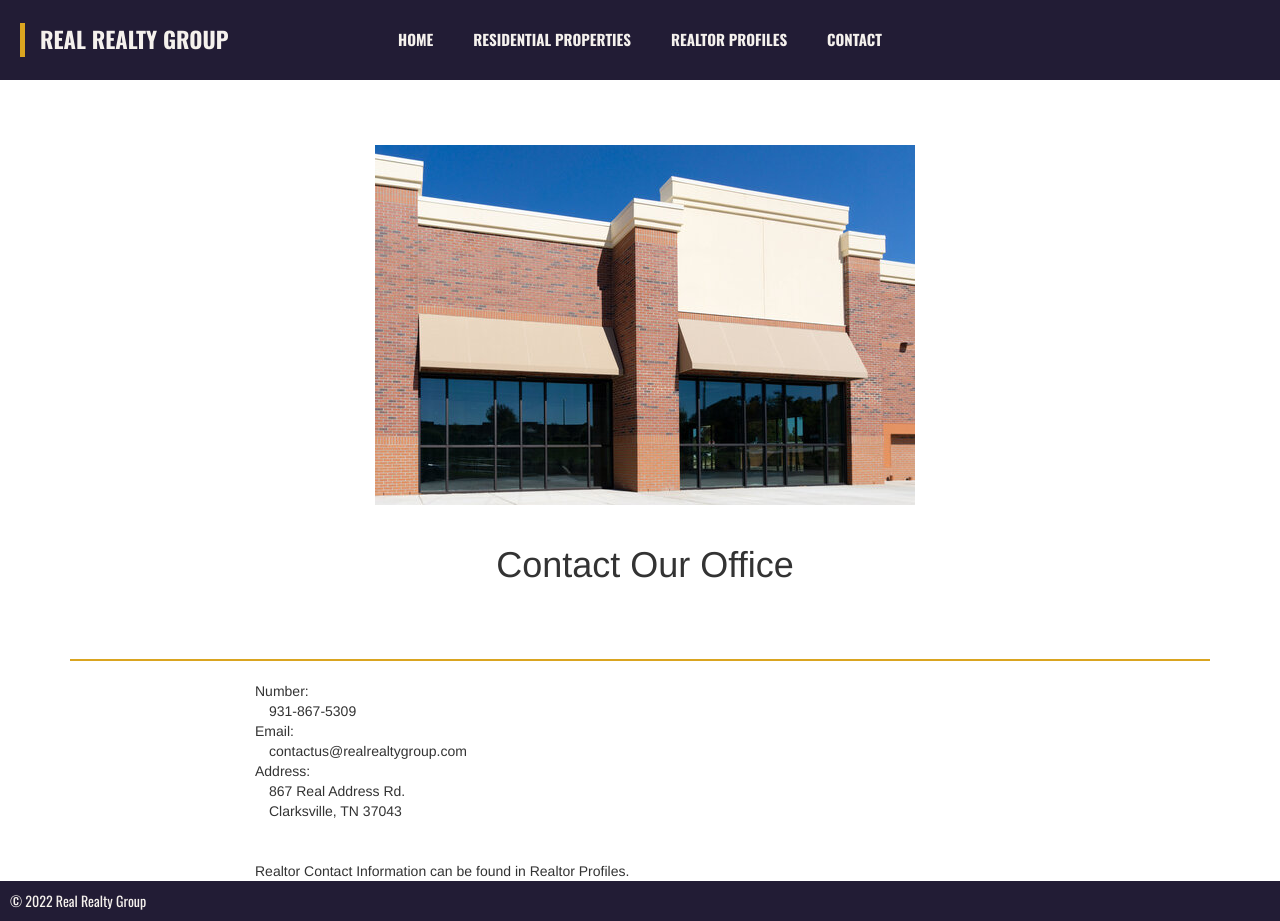
After one commit to ahosea14/CSCI4750_RealtorWebsite, a PHP site: page /contact.php in a window 1280 px wide. The commit adds this page. Run offline with PHP 8.4, Linux system fonts and the light colour scheme.

Commit message:
Adds contact.php, href for it in navBar.php, a small css addition and image for contact.php

```diff
--- a/Peter.css
+++ b/Peter.css
@@ -135,6 +135,11 @@ Css for the images of the realtors
 	width: 100%;
 }
 
+/*Css for contact info on contact.php*/
+.contact {
+	padding-left: 200px;
+}
+
 /*
 Css for the footer. The only use of this is just to make sure the footer actually goes at the bottom of the page.
 */
--- /dev/null
+++ b/contact.php
@@ -0,0 +1,46 @@
+<?php
+    //This PHP function will just inject the html of the header into this document
+    include('./header.php');
+?>
+
+<body>
+<?php
+    //This will inject the html from the navBar file
+    include('./navBar.php');
+?>
+    <header>
+        <div>
+
+        </div>
+        <h1>
+            <img src="generic_office.jpg" alt="Real Realty Group Building">
+            <br><br>
+            Contact Our Office
+        </h1>
+    </header>
+
+    <main>
+        <div class="container">
+            <hr class="divider">
+
+            <div class="row">
+                <div class="col-auto contact">
+                Number:<br>
+                    &emsp;931-867-5309 <br>
+                Email:<br>
+                    &emsp;contactus@realrealtygroup.com <br>
+                Address:<br>
+                    &emsp;867 Real Address Rd. <br>
+                    &emsp;Clarksville, TN 37043<br>
+                <br><br>
+                Realtor Contact Information can be found in Realtor Profiles.
+                </div>
+            </div>
+        </div>
+    </main>
+
+
+<?php
+    //This will inject the html of the footer file
+    include('./footer.php');
+?>
--- a/navBar.php
+++ b/navBar.php
@@ -5,7 +5,7 @@
                 <td><a href="index.php">Home</a></td>
                 <td><a href="properties.php">Residential Properties</a></td>
                 <td><a href="realtors.php">Realtor Profiles</a></td>
-                <td><a href>Contact</a></td>
+                <td><a href="contact.php">Contact</a></td>
             </tr>
         </table>
     </div>
```
Also changed, not shown: images/generic_office.jpg (added).
